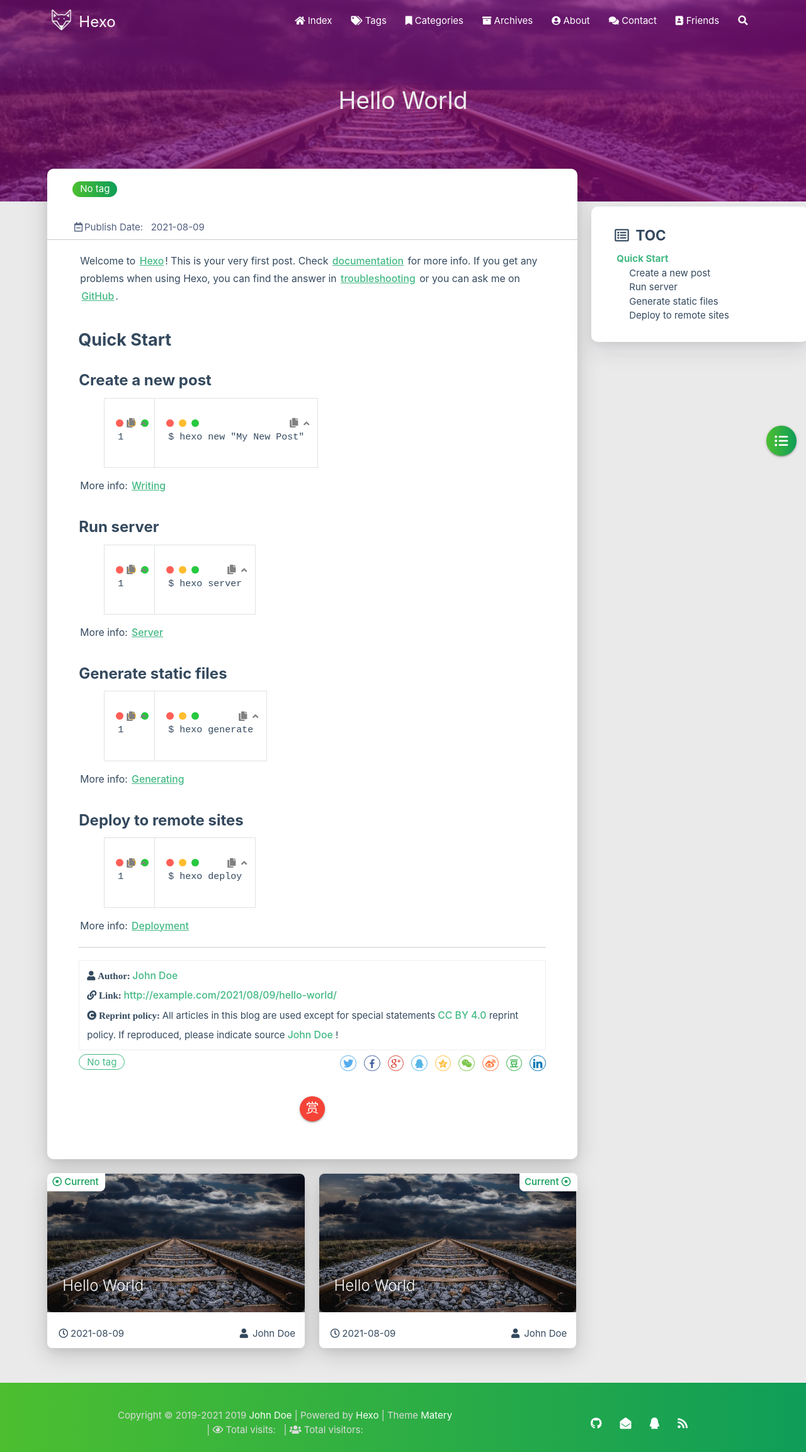
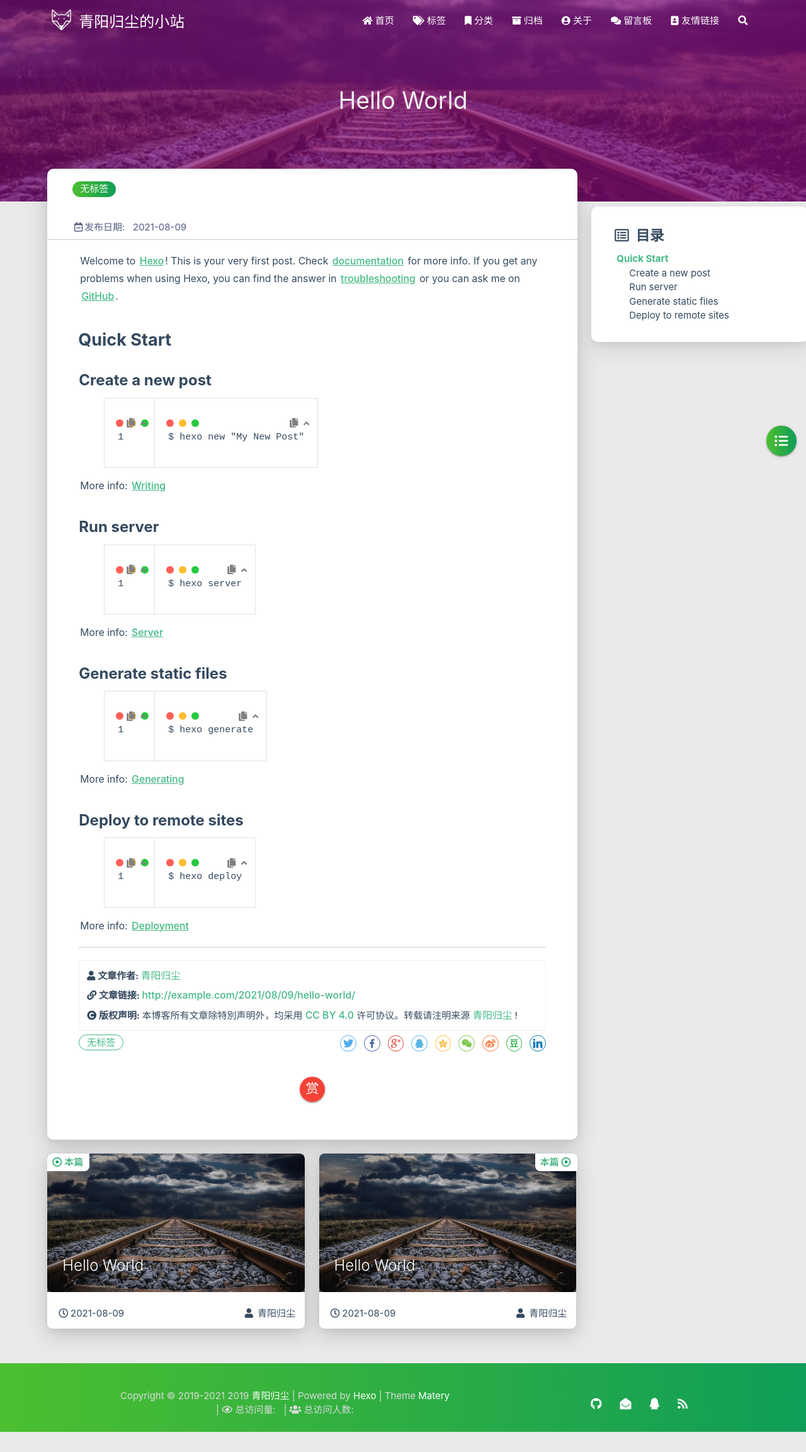
Before and after one commit to qygc2435/qygc2435.github.io, a plain HTML site: page 2021/08/09/hello-world/index.html in a window 1280 px wide. Shown: the whole page at 63% size. After the commit the page ends 2274 px from the top, so only its background shows below. Drawn offline with Linux system fonts and the light colour scheme; some packages are replaced by stand-ins of ours; no server answers; a script that the page names is missing.

Commit message:
Site updated: 2021-08-09 19:14:51

```diff
--- a/2021/08/09/hello-world/index.html
+++ b/2021/08/09/hello-world/index.html
@@ -1,10 +1,10 @@
 <!DOCTYPE HTML>
-<html lang="en">
+<html lang="zh-CN">
 
 
 <head>
     <meta charset="utf-8">
-    <meta name="keywords" content="Hello World, Hexo">
+    <meta name="keywords" content="Hello World, 青阳归尘的小站">
     <meta name="description" content="">
     <meta http-equiv="X-UA-Compatible" content="IE=edge">
     <meta name="viewport" content="width=device-width, initial-scale=1.0, user-scalable=no">
@@ -16,7 +16,7 @@
     <!-- Global site tag (gtag.js) - Google Analytics -->
 
 
-    <title>Hello World | Hexo</title>
+    <title>Hello World | 青阳归尘的小站</title>
     <link rel="icon" type="image/png" href="/favicon.png">
 
     <link rel="stylesheet" type="text/css" href="/libs/awesome/css/all.css">
@@ -43,7 +43,7 @@
 
                     <img src="/medias/logo.png" class="logo-img" alt="LOGO">
 
-                    <span class="logo-span">Hexo</span>
+                    <span class="logo-span">青阳归尘的小站</span>
                 </a>
             </div>
 
@@ -57,7 +57,7 @@
 
       <i class="fas fa-home" style="zoom: 0.6;"></i>
 
-      <span>Index</span>
+      <span>首页</span>
     </a>
 
   </li>
@@ -68,7 +68,7 @@
 
       <i class="fas fa-tags" style="zoom: 0.6;"></i>
 
-      <span>Tags</span>
+      <span>标签</span>
     </a>
 
   </li>
@@ -79,7 +79,7 @@
 
       <i class="fas fa-bookmark" style="zoom: 0.6;"></i>
 
-      <span>Categories</span>
+      <span>分类</span>
     </a>
 
   </li>
@@ -90,7 +90,7 @@
 
       <i class="fas fa-archive" style="zoom: 0.6;"></i>
 
-      <span>Archives</span>
+      <span>归档</span>
     </a>
 
   </li>
@@ -101,7 +101,7 @@
 
       <i class="fas fa-user-circle" style="zoom: 0.6;"></i>
 
-      <span>About</span>
+      <span>关于</span>
     </a>
 
   </li>
@@ -112,7 +112,7 @@
 
       <i class="fas fa-comments" style="zoom: 0.6;"></i>
 
-      <span>Contact</span>
+      <span>留言板</span>
     </a>
 
   </li>
@@ -123,14 +123,14 @@
 
       <i class="fas fa-address-book" style="zoom: 0.6;"></i>
 
-      <span>Friends</span>
+      <span>友情链接</span>
     </a>
 
   </li>
 
   <li>
     <a href="#searchModal" class="modal-trigger waves-effect waves-light">
-      <i id="searchIcon" class="fas fa-search" title="Search" style="zoom: 0.85;"></i>
+      <i id="searchIcon" class="fas fa-search" title="搜索" style="zoom: 0.85;"></i>
     </a>
   </li>
 </ul>
@@ -142,7 +142,7 @@
 
         <img src="/medias/logo.png" class="logo-img circle responsive-img">
 
-        <div class="logo-name">Hexo</div>
+        <div class="logo-name">青阳归尘的小站</div>
         <div class="logo-desc">
 
             Never really desperate, only the lost of the soul.
@@ -160,7 +160,7 @@
 
 			    <i class="fa-fw fas fa-home"></i>
 
-			Index
+			首页
 		</a>
 
         </li>
@@ -171,7 +171,7 @@
 
 			    <i class="fa-fw fas fa-tags"></i>
 
-			Tags
+			标签
 		</a>
 
         </li>
@@ -182,7 +182,7 @@
 
 			    <i class="fa-fw fas fa-bookmark"></i>
 
-			Categories
+			分类
 		</a>
 
         </li>
@@ -193,7 +193,7 @@
 
 			    <i class="fa-fw fas fa-archive"></i>
 
-			Archives
+			归档
 		</a>
 
         </li>
@@ -204,7 +204,7 @@
 
 			    <i class="fa-fw fas fa-user-circle"></i>
 
-			About
+			关于
 		</a>
 
         </li>
@@ -215,7 +215,7 @@
 
 			    <i class="fa-fw fas fa-comments"></i>
 
-			Contact
+			留言板
 		</a>
 
         </li>
@@ -226,7 +226,7 @@
 
 			    <i class="fa-fw fas fa-address-book"></i>
 
-			Friends
+			友情链接
 		</a>
 
         </li>
@@ -430,7 +430,7 @@
                 <div class="col s7">
 
                           <div class="article-tag">
-                            <span class="chip bg-color">No tag</span>
+                            <span class="chip bg-color">无标签</span>
                           </div>
 
                 </div>
@@ -442,7 +442,7 @@
             <div class="post-info">
 
                 <div class="post-date info-break-policy">
-                    <i class="far fa-calendar-minus fa-fw"></i>Publish Date:&nbsp;&nbsp;
+                    <i class="far fa-calendar-minus fa-fw"></i>发布日期:&nbsp;&nbsp;
                     2021-08-09
                 </div>
 
@@ -489,17 +489,17 @@
             <div class="reprint__author">
                 <span class="reprint-meta" style="font-weight: bold;">
                     <i class="fas fa-user">
-                        Author:
+                        文章作者:
                     </i>
                 </span>
                 <span class="reprint-info">
-                    <a href="/about" rel="external nofollow noreferrer">John Doe</a>
+                    <a href="/about" rel="external nofollow noreferrer">青阳归尘</a>
                 </span>
             </div>
             <div class="reprint__type">
                 <span class="reprint-meta" style="font-weight: bold;">
                     <i class="fas fa-link">
-                        Link:
+                        文章链接:
                     </i>
                 </span>
                 <span class="reprint-info">
@@ -509,14 +509,14 @@
             <div class="reprint__notice">
                 <span class="reprint-meta" style="font-weight: bold;">
                     <i class="fas fa-copyright">
-                        Reprint policy:
+                        版权声明:
                     </i>
                 </span>
                 <span class="reprint-info">
-                    All articles in this blog are used except for special statements
+                    本博客所有文章除特別声明外，均采用
                     <a href="https://creativecommons.org/licenses/by/4.0/deed.zh" rel="external nofollow noreferrer" target="_blank">CC BY 4.0</a>
-                    reprint policy. If reproduced, please indicate source
-                    <a href="/about" target="_blank">John Doe</a>
+                    许可协议。转载请注明来源
+                    <a href="/about" target="_blank">青阳归尘</a>
                     !
                 </span>
             </div>
@@ -525,7 +525,7 @@
 
     <script async defer>
       document.addEventListener("copy", function (e) {
-        let toastHTML = '<span>Copied successfully, please follow the reprint policy of this article</span><button class="btn-flat toast-action" onclick="navToReprintStatement()" style="font-size: smaller">more</a>';
+        let toastHTML = '<span>复制成功，请遵循本文的转载规则</span><button class="btn-flat toast-action" onclick="navToReprintStatement()" style="font-size: smaller">查看</a>';
         M.toast({html: toastHTML})
       });
 
@@ -540,7 +540,7 @@
                 <div class="post-meta__tag-list" style="display: inline-block;">
 
                         <div class="article-tag">
-                            <span class="chip bg-color">No tag</span>
+                            <span class="chip bg-color">无标签</span>
                         </div>
 
                 </div>
@@ -712,7 +712,7 @@
 
         <div class="article col s12 m6" data-aos="fade-up" data-aos="fade-up">
             <div class="article-badge left-badge text-color">
-                <i class="far fa-dot-circle"></i>&nbsp;Current
+                <i class="far fa-dot-circle"></i>&nbsp;本篇
             </div>
             <div class="card">
                 <a href="/2021/08/09/hello-world/">
@@ -737,7 +737,7 @@
                         <span class="publish-author">
 
                             <i class="fas fa-user fa-fw"></i>
-                            John Doe
+                            青阳归尘
 
                         </span>
                     </div>
@@ -750,7 +750,7 @@
 
         <div class="article col s12 m6" data-aos="fade-up">
             <div class="article-badge right-badge text-color">
-                Current&nbsp;<i class="far fa-dot-circle"></i>
+                本篇&nbsp;<i class="far fa-dot-circle"></i>
             </div>
             <div class="card">
                 <a href="/2021/08/09/hello-world/">
@@ -775,7 +775,7 @@
                         <span class="publish-author">
 
                             <i class="fas fa-user fa-fw"></i>
-                            John Doe
+                            青阳归尘
 
                         </span>
                     </div>
@@ -813,7 +813,7 @@
     </div>
     <div id="toc-aside" class="expanded col l3 hide-on-med-and-down">
         <div class="toc-widget card" style="background-color: white;">
-            <div class="toc-title"><i class="far fa-list-alt"></i>&nbsp;&nbsp;TOC</div>
+            <div class="toc-title"><i class="far fa-list-alt"></i>&nbsp;&nbsp;目录</div>
             <div id="toc-content"></div>
         </div>
     </div>
@@ -976,7 +976,7 @@
                 <span id="year">2019-2021</span>
 
             <span id="year">2019</span>
-            <a href="/about" target="_blank">John Doe</a>
+            <a href="/about" target="_blank">青阳归尘</a>
             |&nbsp;Powered by&nbsp;<a href="https://hexo.io/" target="_blank">Hexo</a>
             |&nbsp;Theme&nbsp;<a href="https://github.com/blinkfox/hexo-theme-matery" target="_blank">Matery</a>
             <br>
@@ -987,13 +987,13 @@
 
 
                 <span id="busuanzi_container_site_pv">
-                &nbsp;|&nbsp;<i class="far fa-eye"></i>&nbsp;Total visits:&nbsp;
+                &nbsp;|&nbsp;<i class="far fa-eye"></i>&nbsp;总访问量:&nbsp;
                     <span id="busuanzi_value_site_pv" class="white-color"></span>
             </span>
 
 
                 <span id="busuanzi_container_site_uv">
-                &nbsp;|&nbsp;<i class="fas fa-users"></i>&nbsp;Total visitors:&nbsp;
+                &nbsp;|&nbsp;<i class="fas fa-users"></i>&nbsp;总访问人数:&nbsp;
                     <span id="busuanzi_value_site_uv" class="white-color"></span>
             </span>
 
@@ -1046,8 +1046,8 @@
 <div id="searchModal" class="modal">
     <div class="modal-content">
         <div class="search-header">
-            <span class="title"><i class="fas fa-search"></i>&nbsp;&nbsp;Search</span>
-            <input type="search" id="searchInput" name="s" placeholder="Please enter a search keyword"
+            <span class="title"><i class="fas fa-search"></i>&nbsp;&nbsp;搜索</span>
+            <input type="search" id="searchInput" name="s" placeholder="请输入搜索的关键字"
                    class="search-input">
         </div>
         <div id="searchResult"></div>
```
Also changed, not shown: archives/2021/08/index.html (+29 -29 lines), archives/2021/index.html (+29 -29 lines), archives/index.html (+29 -29 lines), index.html (+27 -27 lines).
